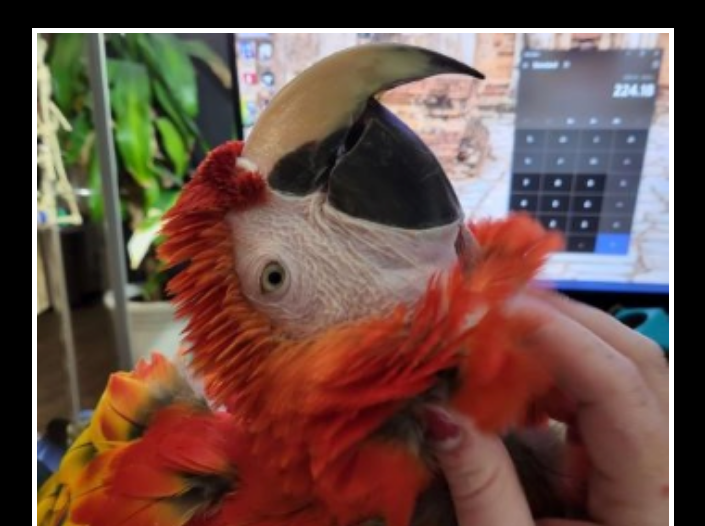
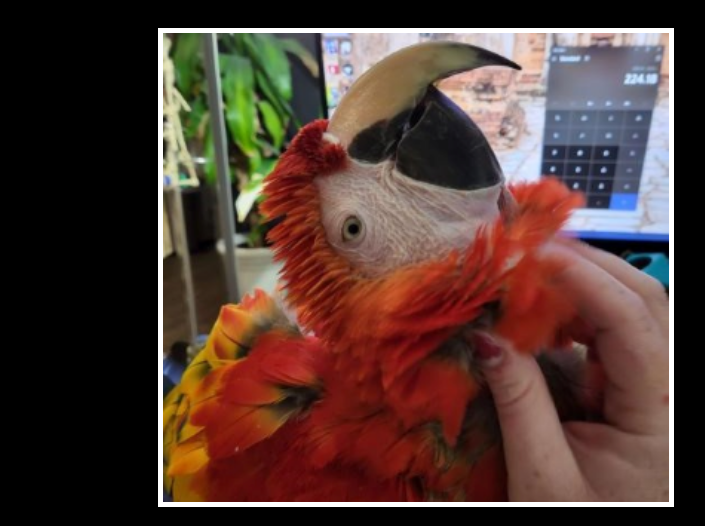
Before and after one commit to gammapack/Mamas-Baby, a plain HTML site: page index.html in a window 1280 px wide. Shown: the top 526 px of the page, without its empty margins (292-997 px from the left). Drawn offline with nearby package versions, Linux system fonts and the light colour scheme.

Commit message:
Add files via upload

```diff
--- a/index.html
+++ b/index.html
@@ -20,7 +20,7 @@ But it must have the following features:
 <head>
   <meta charset="UTF-8">
   <meta name="viewport" content="width=device-width, initial-scale=1.0">
-  <title>Mamas Baby</title>
+  <title>Motivational Meme Poster</title>
   <link rel="stylesheet" href="./style.css">
   <link rel="preconnect" href="https://fonts.googleapis.com">
   <link rel="preconnect" href="https://fonts.gstatic.com" crossorigin>
--- a/style.css
+++ b/style.css
@@ -16,8 +16,8 @@ p{
 }
 
 div{
-    width: 50%;
-    margin-left: 25%;
+    width: 40%;
+    margin-left: 35%;
 }
 
 img{
```
Also changed, not shown: solution/assets/images/daenerys.jpeg (added).
